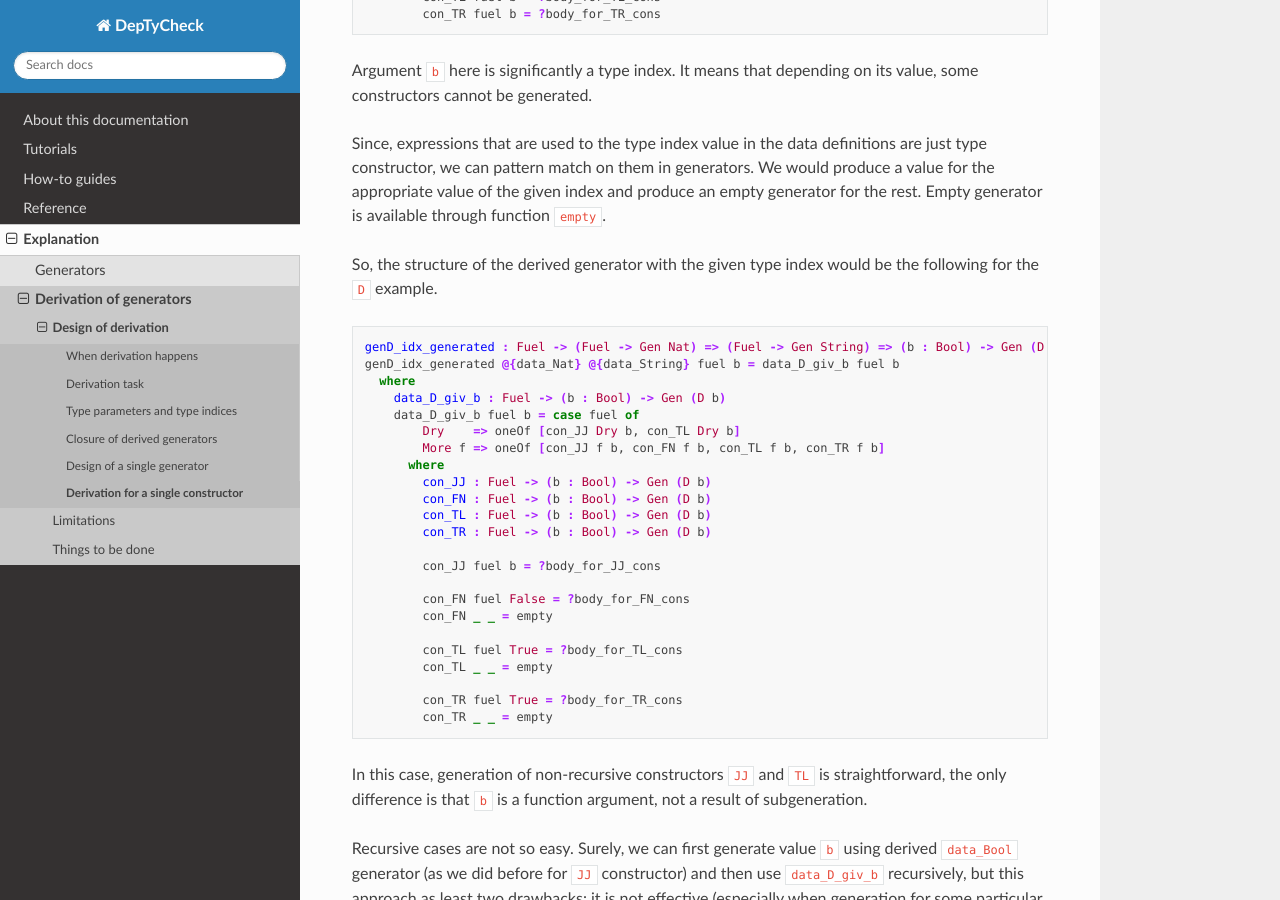
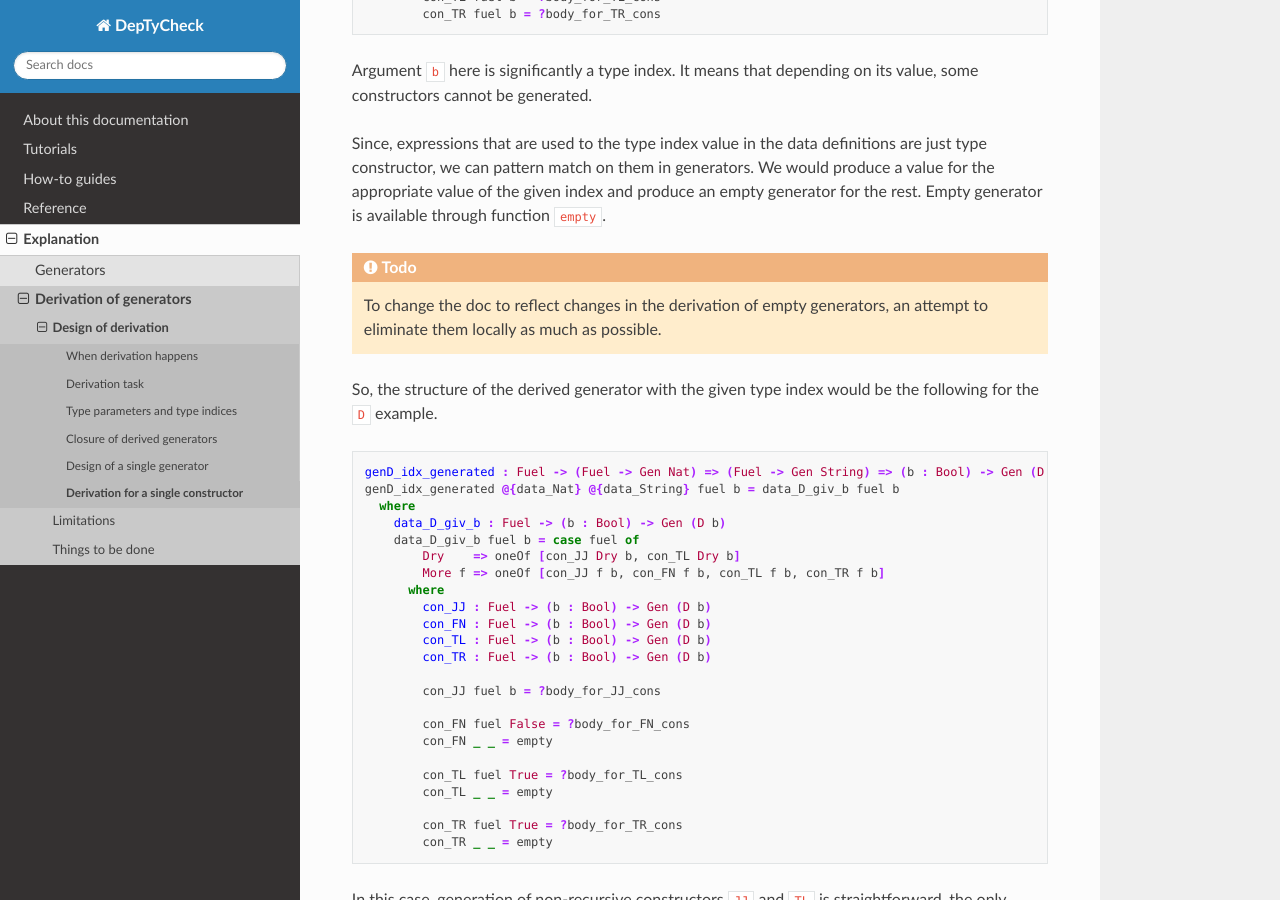
Before and after one commit to buzden/deptycheck, a Sphinx documentation site: the page built from docs/source/explanation/derivation/design/single-con.md, in a window 1280 px wide and 900 px high, scrolled down 4141 px. Built offline with Sphinx 7.4.7 and the Read the Docs theme 2.0.0, drawn with Linux system fonts in a browser that asks for light colours.

Commit message:
[ doc ] Add a todo to the docs reflecting the change

```diff
--- a/docs/source/explanation/derivation/design/single-con.md
+++ b/docs/source/explanation/derivation/design/single-con.md
@@ -256,6 +256,11 @@ Since, expressions that are used to the type index value in the data definitions
 we can pattern match on them in generators.
 We would produce a value for the appropriate value of the given index and produce an empty generator for the rest.
 Empty generator is available through function `empty`.
+
+:::{todo}
+To change the doc to reflect changes in the derivation of empty generators,
+an attempt to eliminate them locally as much as possible.
+:::
 
 So, the structure of the derived generator with the given type index would be the following for the `D` example.
 
```
